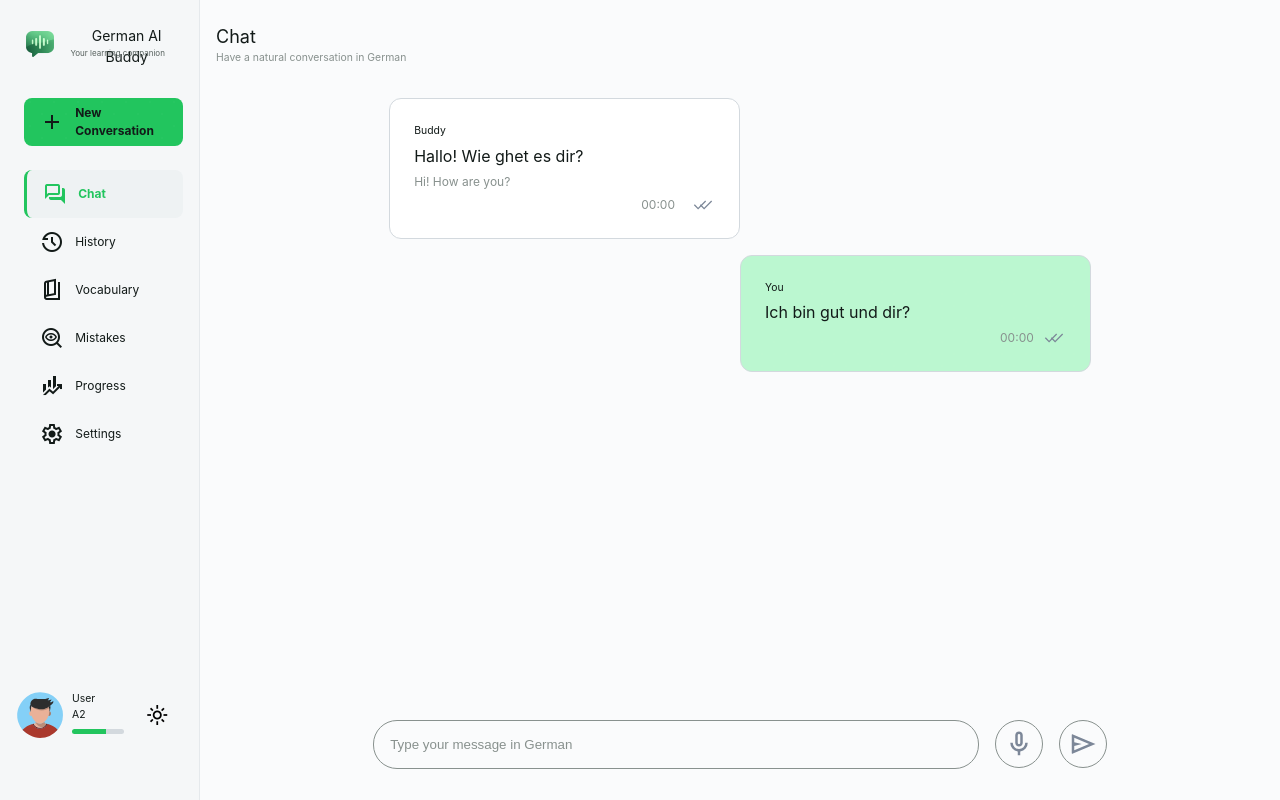
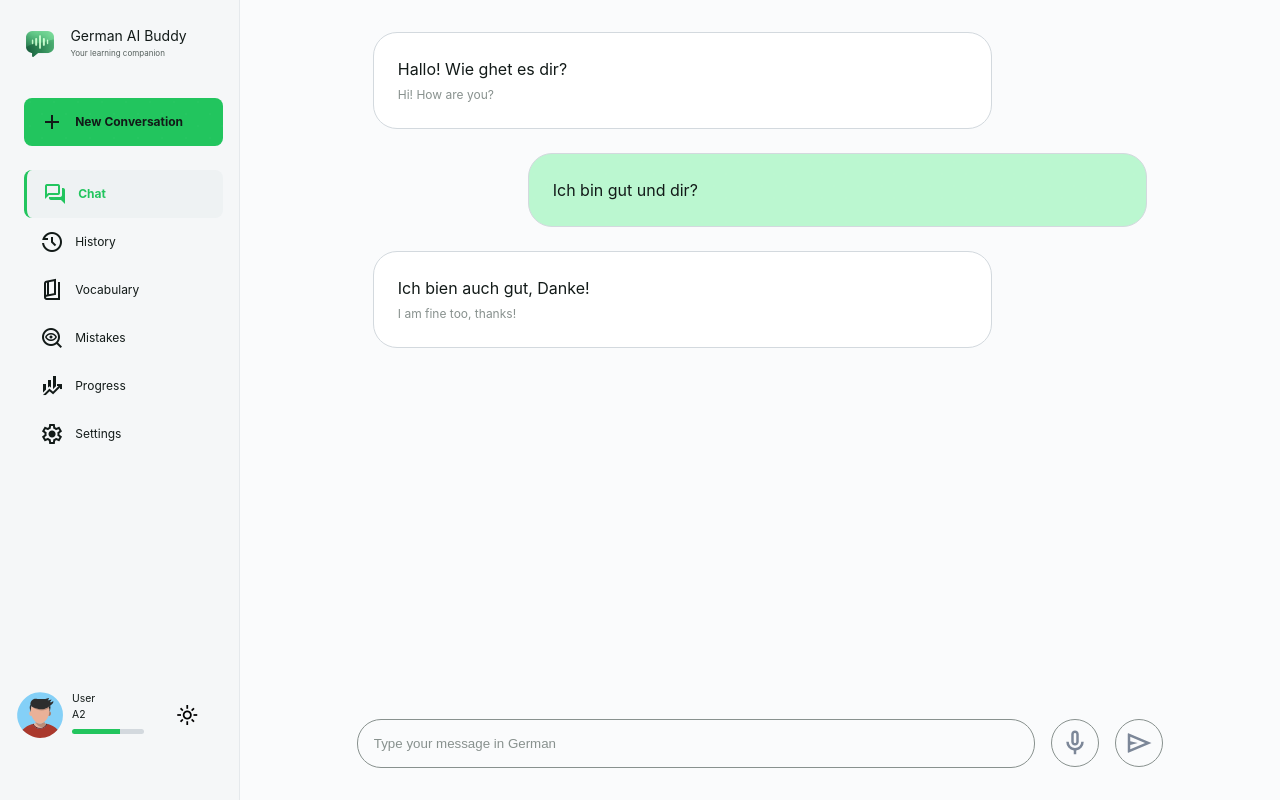
Before and after one commit to LBaldassarre/german-ai-buddy, a React (Vite) app in the folder frontend/: page / in a window 1280 px wide. Built offline with nearby package versions, Linux system fonts and the light colour scheme.

Commit message:
Simplify Chat page UI + enlarge the Side Pane

```diff
--- a/frontend/src/components/SidePane/SidePane.css
+++ b/frontend/src/components/SidePane/SidePane.css
@@ -1,6 +1,6 @@
 .side-pane{
     flex-grow: 1;
-    max-width: 25vh;
+    max-width: 30vh;
     padding: 1rem;
     display: flex;
     flex-direction: column;
--- a/frontend/src/pages/Chat.css
+++ b/frontend/src/pages/Chat.css
@@ -8,48 +8,26 @@
     gap: 10px;
 }
 
-.cc-header{
-    height: 7vh;
-    display: flex;
-    flex-direction: column;
-    align-items: start;
-    justify-content: center;
-    width: 100%;
-}
-
-.cc-header-title{
-    font-size: var(--fs-xl);
-}
-
-.cc-header-subtitle{
-    font-size: var(--fs-xs);
-    color: var(--color-text-muted);
-}
-
 .cc-chat{
-    width: 70%;
+    width: 80%;
     flex-grow: 10;
     display: flex;
     flex-direction: column;
     align-items: start;
     padding: 1rem;
-    gap: 1rem;
+    gap: 1.5rem;
 }
 
-.cc-message-buddy{
-    width: 50%;
+.cc-message{
+    width: 80%;
     display: flex;
     flex-direction: column;
     align-items: start;
     gap: 5px;
     padding: 1.5rem;
     background-color: var(--color-surface);
-    border-radius: var(--radius-md);
+    border-radius: var(--radius-lg);
     border: 1px solid var(--color-border-strong);
-}
-
-.cc-message-buddy-lable{
-    font-size: var(--fs-xs);
 }
 
 .cc-message-buddy-translation{
@@ -57,73 +35,13 @@
     color: var(--color-text-muted);
 }
 
-.cc-message-buddy-stats{
-    font-size: var(--fs-sm);
-    color: var(--color-text-muted);
+.cc-message.user{
     align-self: self-end;
-    display: flex;
-    gap: 1rem;
-}
-
-.cc-message-buddy-send{
-    display: flex;
-}
-
-.cc-message-buddy-send img {
-    width: var(--fs-xl);
-}
-
-.cc-message-buddy-send img:nth-child(2){
-    margin-left: -12px;
-}
-
-.cc-message-user{
-    width: 50%;
-    align-self: self-end;
-    display: flex;
-    flex-direction: column;
-    align-items: start;
-    gap: 5px;
-    padding: 1.5rem;
     background-color: var(--color-user-message);
-    border-radius: var(--radius-md);
-    border: 1px solid var(--color-border-strong);
-/*
-    background: var(--color-surface);
-    border: 1px solid var(--color-border); */
-}
-
-.cc-message-user-lable{
-    font-size: var(--fs-xs);
-}
-
-.cc-message-user-translation{
-    font-size: var(--fs-sm);
-    color: var(--color-text-muted);
-}
-
-.cc-message-user-stats{
-    font-size: var(--fs-sm);
-    color: var(--color-text-muted);
-    align-self: self-end;
-    display: flex;
-    gap: 0.5rem;
-}
-
-.cc-message-user-send{
-    display: flex;
-}
-
-.cc-message-user-send img {
-    width: var(--fs-xl);
-}
-
-.cc-message-user-send img:nth-child(2){
-    margin-left: -12px;
 }
 
 .cc-io{
-    width: 70%;
+    width: 80%;
     flex-grow: 1;
     display: flex;
     align-items: center;
--- a/frontend/src/pages/Chat.tsx
+++ b/frontend/src/pages/Chat.tsx
@@ -9,38 +9,17 @@ function Chat() {
     <>
         <div className="main-pane">
             <div className="chat-container">
-                <div className="cc-header">
-                    <div className="cc-header-title">
-                        Chat
-                    </div>
-                    <div className="cc-header-subtitle">
-                        Have a natural conversation in German
-                    </div>
-                </div>
-
                 <div className="cc-chat">
-                    <div className="cc-message-buddy">
-                        <div className="cc-message-buddy-lable">Buddy</div>
+                    <div className="cc-message buddy">
                         <div className="cc-message-buddy-content">Hallo! Wie ghet es dir?</div>
                         <div className="cc-message-buddy-translation">Hi! How are you?</div>
-                        <div className="cc-message-buddy-stats">
-                            <div className="cc-message-buddy-time">00:00</div>
-                            <div className="cc-message-buddy-send">
-                                <img src={checkIcon} alt="check" />
-                                <img src={checkIcon} alt="check" />
-                            </div>
-                        </div>
                     </div>
-                    <div className="cc-message-user">
-                        <div className="cc-message-user-lable">You</div>
+                    <div className="cc-message user">
                         <div className="cc-message-user-content">Ich bin gut und dir?</div>
-                        <div className="cc-message-user-stats">
-                            <div className="cc-message-user-time">00:00</div>
-                            <div className="cc-message-user-send">
-                                <img src={checkIcon} alt="check" />
-                                <img src={checkIcon} alt="check" />
-                            </div>
-                        </div>
+                    </div>
+                    <div className="cc-message buddy">
+                        <div className="cc-message-buddy-content">Ich bien auch gut, Danke!</div>
+                        <div className="cc-message-buddy-translation">I am fine too, thanks!</div>
                     </div>
                 </div>
 
```
